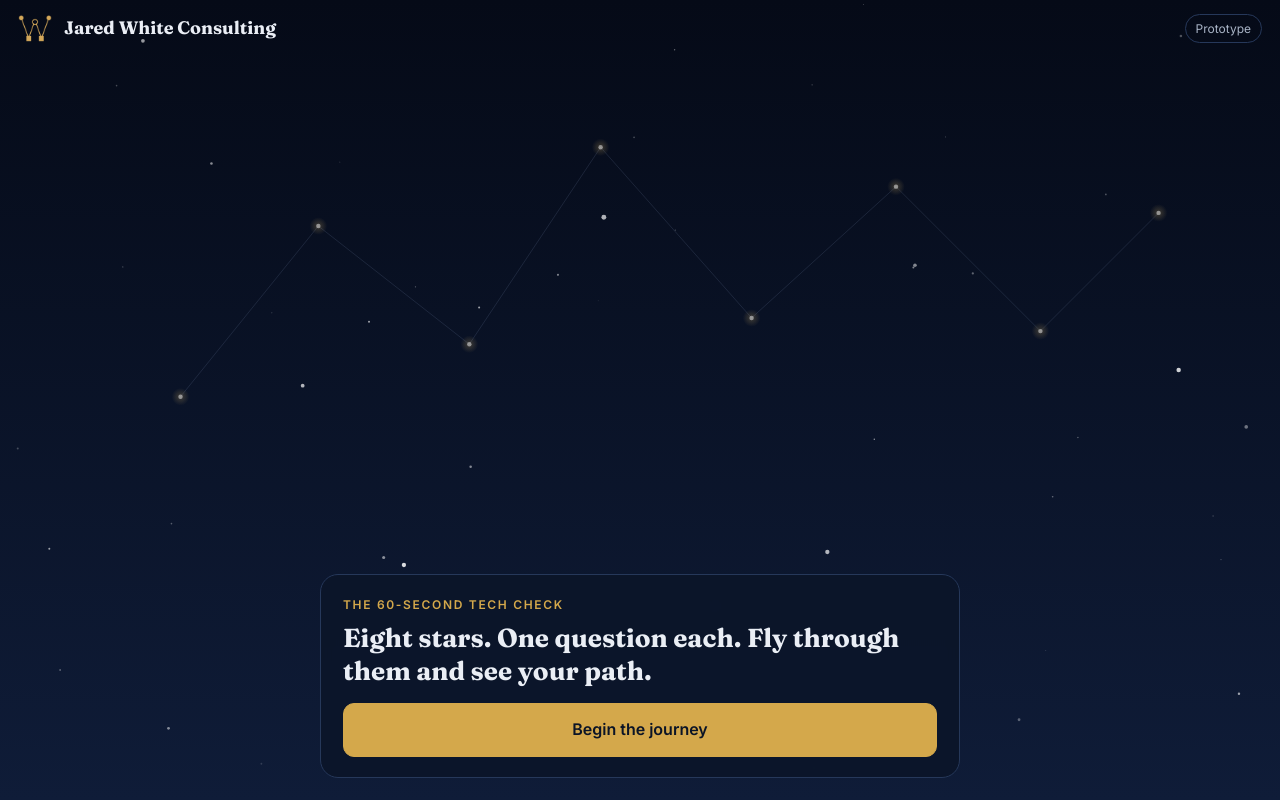
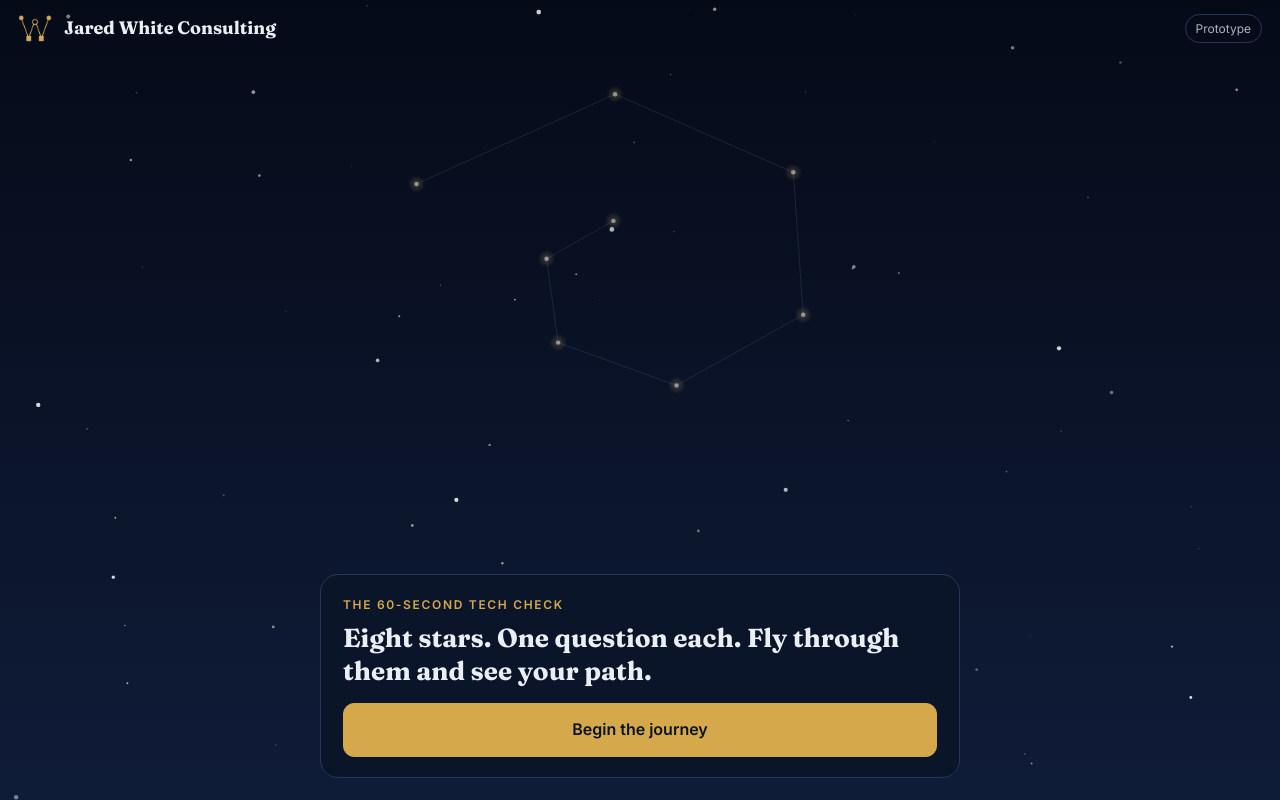
Before and after one commit to Tarathilien/whiteconsulting-site, a plain HTML site: page public/_lab/journey/index.html in a window 1280 px wide. Drawn offline with Linux system fonts and the light colour scheme; animation ran at ten frames a second.

Commit message:
Journey prototype: spiral constellation with cross links
Co-Authored-By: Claude Sonnet 5.5 <noreply@anthropic.com>
Claude-Session: https://claude.ai/code/session_013tLK7HXDr7Su1BpLbjygVz

```diff
--- a/public/_lab/journey/index.html
+++ b/public/_lab/journey/index.html
@@ -39,12 +39,13 @@ var Q=[
 ["Do you keep a current list of your computers, software subscriptions, and who uses them?","Inventory","Without a list, you pay for software nobody uses and miss equipment that needs replacing."],
 ["Do you have a technology budget or plan for the next 12 months?","Budget","Surprise replacements and renewals land on the budget at the worst moments."]];
 var PRIORITY=[0,2,1,4,3,5,6,7],BOOK="https://calendar.app.google/3gdVnfZjGvbq7phD7";
-var S=[[-700,190],[-490,-70],[-260,110],[-60,-190],[170,70],[390,-130],[610,90],[790,-90]];
+var S=[],X=[[0,2],[1,3],[2,4],[3,5],[4,6],[5,7],[1,5],[0,4],[2,6]],webT=0;
+for(var k=0;k<8;k++){var an=3.6+k*1.0,rr=600-k*62;S.push([Math.round(rr*Math.cos(an)),Math.round(rr*Math.sin(an)*.8)])}
 var c=document.getElementById("sky"),g=c.getContext("2d"),card=document.getElementById("card"),W,H,dpr=Math.min(devicePixelRatio||1,1.5);
 var reduce=matchMedia&&matchMedia("(prefers-reduced-motion: reduce)").matches;
 var cam={x:0,y:0,z:.5},px=0,py=0,anim=null,idx=-1,ans=[],lines=[],seed=11,layers=[],fit=.5,phase="intro",t0=0,last=0;
 function rnd(){seed=(seed*16807)%2147483647;return seed/2147483647}
-function size(){W=innerWidth;H=innerHeight;c.width=W*dpr;c.height=H*dpr;g.setTransform(dpr,0,0,dpr,0,0);fit=Math.min(W*.8/1560,H*.34/330);if(phase==="intro")cam.z=fit}
+function size(){W=innerWidth;H=innerHeight;c.width=W*dpr;c.height=H*dpr;g.setTransform(dpr,0,0,dpr,0,0);fit=Math.min(W*.4/650,H*.27/520);if(phase==="intro")cam.z=fit}
 function build(){var n=[230,170,120],d=[.15,.4,.7],r=[.7,1.1,1.7];for(var l=0;l<3;l++){var a=[];for(var i=0;i<n[l];i++)a.push({x:(rnd()-.5)*5000,y:(rnd()-.5)*3200,r:r[l]*(.6+rnd()*.9),p:rnd()*6.28});layers.push({d:d[l],s:a})}}
 function ease(k){return k<.5?2*k*k:1-Math.pow(-2*k+2,2)/2}
 function fly(to,dur,dip,cb){var a={x:cam.x,y:cam.y,z:cam.z};anim={a:a,b:to,t:0,dur:reduce?.01:dur,dip:reduce?0:dip,cb:cb}}
@@ -66,7 +67,7 @@ function glow(x,y,r,col,a){var gr=g.createRadialGradient(x,y,0,x,y,r);gr.addColo
 function frame(ts){requestAnimationFrame(frame);if(document.hidden)return;var dt=Math.min(.05,(ts-last)/1000||0);last=ts;var t=(ts-t0)/1000;
  if(anim){anim.t+=dt/anim.dur;var k=Math.min(1,anim.t),e=ease(k);cam.x=anim.a.x+(anim.b.x-anim.a.x)*e;cam.y=anim.a.y+(anim.b.y-anim.a.y)*e;cam.z=anim.a.z+(anim.b.z-anim.a.z)*e-anim.dip*Math.sin(Math.PI*k)*Math.min(1,anim.a.z);
   if(anim.seg!=null)lines[anim.seg]=e;if(k>=1){if(anim.seg!=null)lines[anim.seg]=1;var cb=anim.cb;anim=null;if(cb)cb()}}
- var ay=H*.34,ax=W/2;
+ if(phase==="done")webT=Math.min(1,webT+dt/2.8);var ay=H*.34,ax=W/2;
  var gr=g.createLinearGradient(0,0,0,H);gr.addColorStop(0,"#050a17");gr.addColorStop(1,"#0f1c38");g.fillStyle=gr;g.fillRect(0,0,W,H);
  for(var l=0;l<3;l++){var L=layers[l],sc=1+(cam.z-1)*L.d;sc=Math.max(.25,sc);g.fillStyle="#fff";
   for(var i=0;i<L.s.length;i++){var s=L.s[i];var x=ax+(s.x-(cam.x+px)*L.d)*sc,y=ay+(s.y-(cam.y+py)*L.d)*sc;if(x<-20||x>W+20||y<-20||y>H+20)continue;
@@ -77,12 +78,13 @@ function frame(ts){requestAnimationFrame(frame);if(document.hidden)return;var dt
  g.lineWidth=1;
  for(var j=0;j<7;j++){var a=P(j),b=P(j+1);g.strokeStyle="rgba(150,170,210,.14)";g.beginPath();g.moveTo(a[0],a[1]);g.lineTo(b[0],b[1]);g.stroke();
   var p=lines[j]||0;if(p>0){g.strokeStyle="rgba(226,188,104,.85)";g.lineWidth=1.6;g.beginPath();g.moveTo(a[0],a[1]);g.lineTo(a[0]+(b[0]-a[0])*p,a[1]+(b[1]-a[1])*p);g.stroke();g.lineWidth=1}}
+ if(webT>0){g.strokeStyle="rgba(226,188,104,"+(.28*webT)+")";g.lineWidth=1;for(var j=0;j<X.length;j++){var a=P(X[j][0]),b=P(X[j][1]);g.beginPath();g.moveTo(a[0],a[1]);g.lineTo(a[0]+(b[0]-a[0])*webT,a[1]+(b[1]-a[1])*webT);g.stroke()}}
  for(var i=0;i<8;i++){var q=P(i),r=Math.max(2.2,Math.min(9,2.2*z)),has=ans[i]!==undefined,cur=(i===idx&&phase==="ask");
   if(!has){g.fillStyle=cur?"#fff":"rgba(220,230,255,.7)";g.globalAlpha=cur?1:.8;g.beginPath();g.arc(q[0],q[1],r,0,6.283);g.fill();g.globalAlpha=1;
    if(cur||phase==="intro"){glow(q[0],q[1],r*(cur?7+Math.sin(t*3)*1.2:4),"rgba(226,188,104,A)",cur?.55:.25)}}
   else if(ans[i]){glow(q[0],q[1],r*6,"rgba(226,188,104,A)",.6);g.fillStyle="#f1cd7c";g.beginPath();g.arc(q[0],q[1],r*1.15,0,6.283);g.fill()}
   else{var pu=.75+.25*Math.sin(t*3+i);glow(q[0],q[1],r*6*pu,"rgba(224,140,58,A)",.5);g.strokeStyle="#f0a24a";g.lineWidth=1.8;g.beginPath();g.arc(q[0],q[1],r*1.5*pu,0,6.283);g.stroke();g.fillStyle="#f0a24a";g.beginPath();g.arc(q[0],q[1],r*.6,0,6.283);g.fill();g.lineWidth=1}
-  if(phase==="done"||(has&&z<1.2)){g.fillStyle="rgba(230,236,248,.9)";g.font="600 "+Math.max(11,Math.min(14,z*18))+"px Inter,sans-serif";g.textAlign="center";g.fillText(Q[i][1],q[0],q[1]+(i%2?-18:26))}}
+  if(phase==="done"||(has&&z<1.2)){g.fillStyle="rgba(230,236,248,.9)";g.font="600 "+Math.max(11,Math.min(14,z*18))+"px Inter,sans-serif";g.textAlign="center";var dx=S[i][0],dy=S[i][1],dl=Math.sqrt(dx*dx+dy*dy)||1;dx/=dl;dy/=dl;g.textAlign=dx>.35?"left":dx<-.35?"right":"center";g.fillText(Q[i][1],q[0]+dx*16,q[1]+dy*18+4)}}
  if(!reduce&&!anim){}
 }
 addEventListener("resize",size);
```
